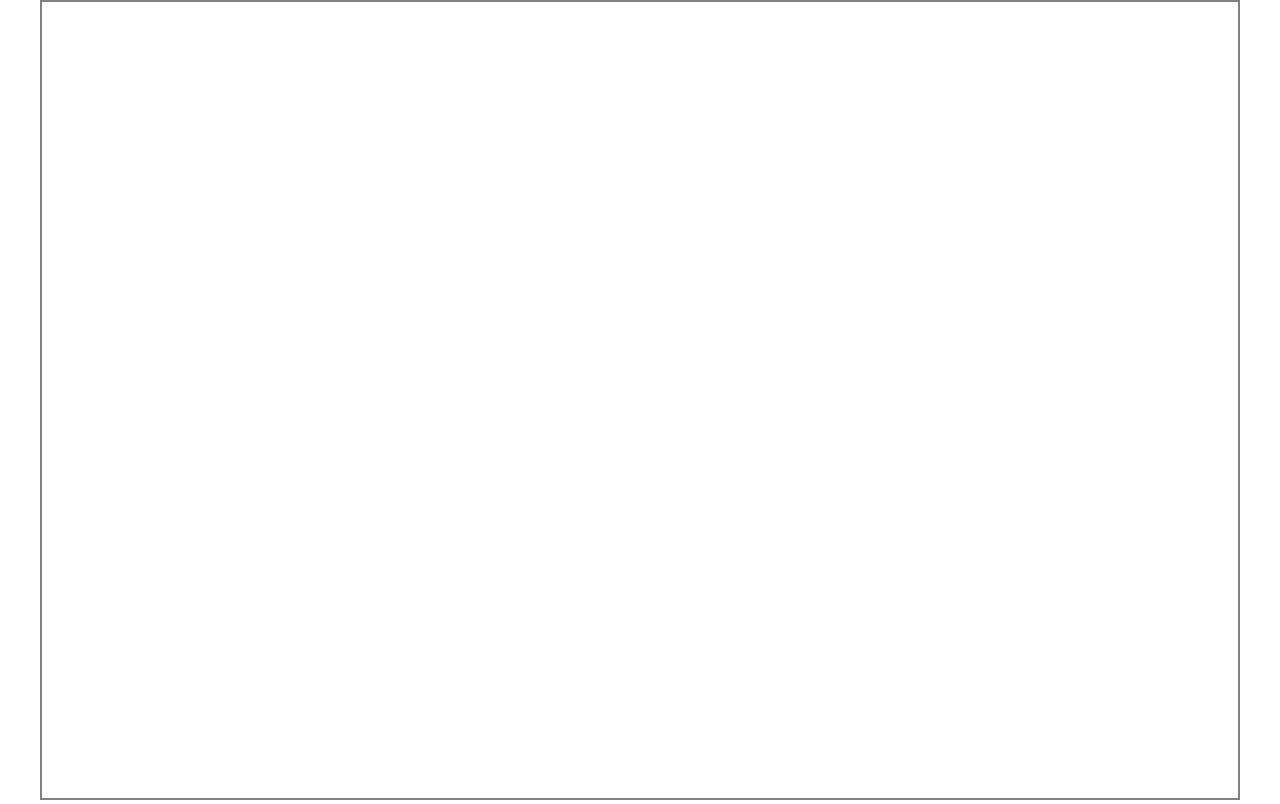
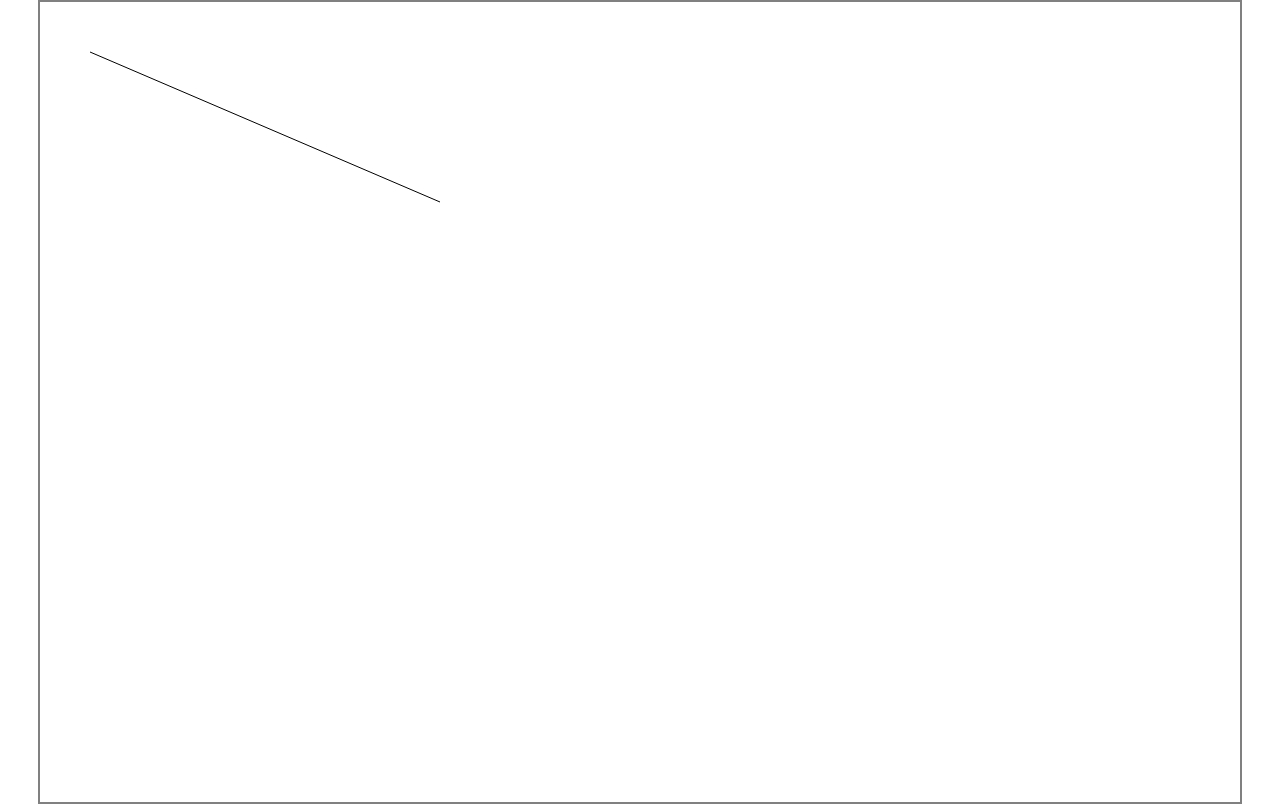
Before and after one commit to seihello/traffic-simulation, a website with bundled scripts: page index.html in a window 1280 px wide. Built offline with nearby package versions, Linux system fonts and the light colour scheme.

Commit message:
Fix the blurry line

```diff
--- a/index.html
+++ b/index.html
@@ -11,7 +11,7 @@
   </head>
   <body>
     <div id="app">
-      <canvas></canvas>
+      <canvas width="1200px" height="800px"></canvas>
     </div>
   </body>
 </html>
--- a/src/controller.ts
+++ b/src/controller.ts
@@ -1,5 +1,7 @@
 $(() => {
-    const canvas = $("#app").children("canvas")[0].getContext("2d")
-    console.log(canvas)
-
+    const canvas = $("#app").children("canvas")[0].getContext("2d")!;
+    canvas.beginPath()
+    canvas.moveTo(50, 50)
+    canvas.lineTo(400, 200)
+    canvas.stroke()
 })
--- a/style.scss
+++ b/style.scss
@@ -10,8 +10,6 @@ body {
   display: grid;
   place-items: center;
   canvas {
-    width: 1200px;
-    height: 800px;
     border: 2px solid gray;
     position: relative;
 
```
Also changed, not shown: style.css.
